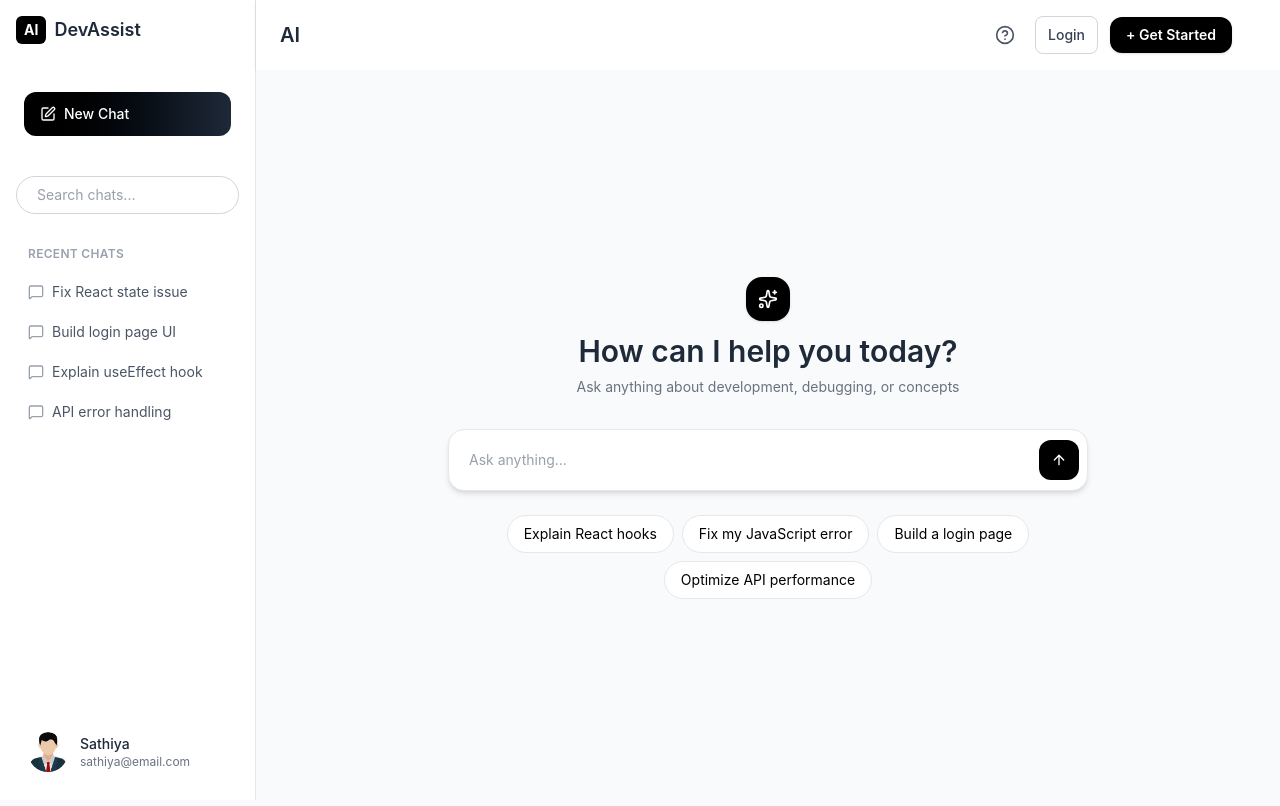
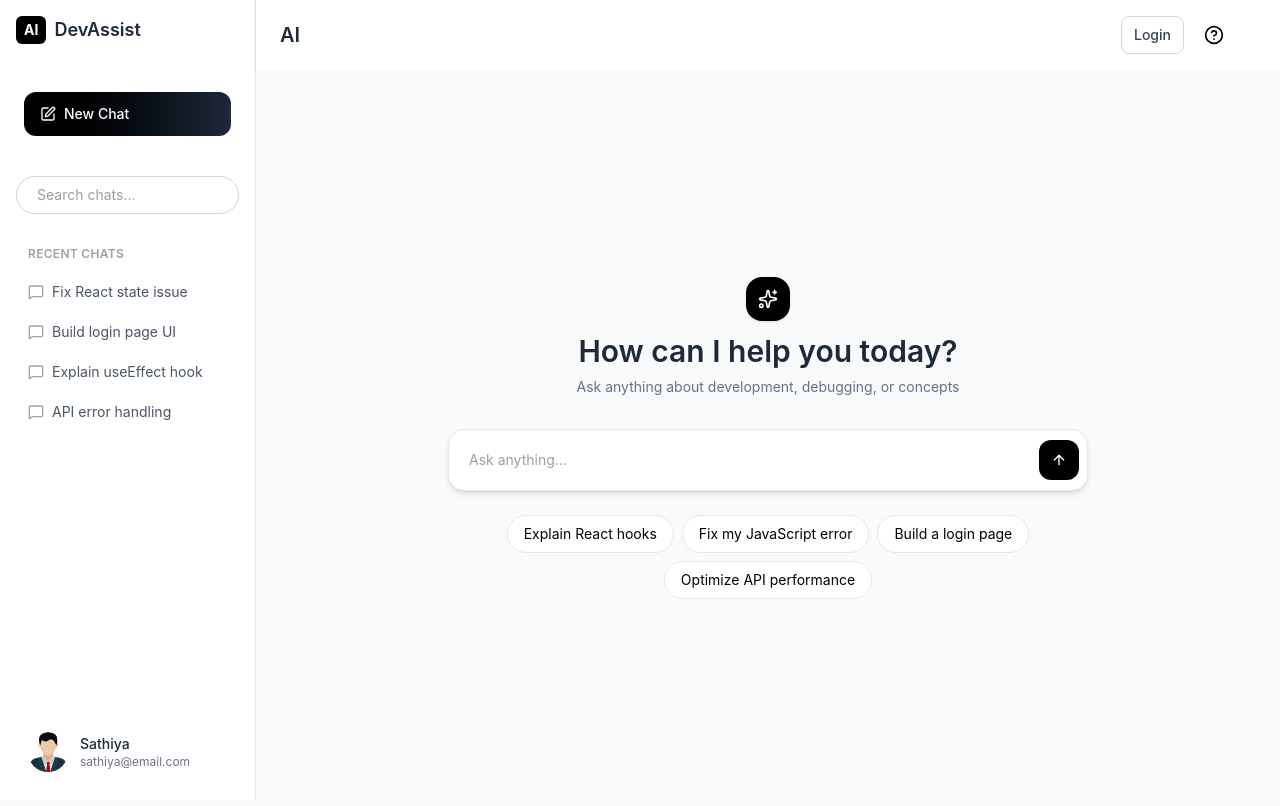
Before and after one commit to Nsathiya2003/DevAssist_Frontend, a React (Vite) app: page / in a window 1280 px wide. Built offline with nearby package versions, Linux system fonts and the light colour scheme.

Commit message:
Change the header items

```diff
--- a/src/components/Header.jsx
+++ b/src/components/Header.jsx
@@ -1,7 +1,11 @@
-import { CircleQuestionMark } from "lucide-react";
+import { CircleQuestionMark, Plus } from "lucide-react";
+import { useState } from "react";
+import AuthModal from "./Login";
 
 export default function Header() {
+  const [open, setOpen] = useState(false);
   return (
+    <>
       <header className="flex items-center justify-between px-6 py-4 bg-white shadow-sm">
         {/* Left Section */}
         <div>
@@ -9,24 +13,34 @@ export default function Header() {
         </div>
         {/* Right Section */}
         <div className="flex items-center gap-3 pr-6">
-        {/* Help Icon */}
-        <button className="p-2 rounded-full hover:bg-gray-100 transition">
-          <CircleQuestionMark className="w-5 h-5 text-gray-600" />
-        </button>
-
           {/* Login */}
           <a
-          href="#"
-          className="px-3 py-2 text-sm font-medium text-gray-700 border border-gray-300 rounded-lg hover:bg-gray-100 hover:border-gray-400 transition"
+            onClick={() => setOpen(true)}
+            className="px-3 py-2 text-sm font-medium text-gray-700 border border-gray-300 rounded-lg hover:bg-gray-100 hover:border-gray-400 transition cursor-pointer"
           >
             Login
           </a>
+          {/* Help Icon */}
+
+          <div className="relative group w-fit">
+            <button className="p-2 rounded-lg">
+              <CircleQuestionMark className="w-5 h-5" />
+            </button>
+
+            {/* Tooltip */}
+          </div>
 
           {/* Primary CTA */}
-        <button className="px-4 py-2 text-sm font-semibold text-white bg-black rounded-xl hover:bg-gray-800 transition shadow-sm cursor-pointer ">
-          + Get Started
-        </button>
+          {/* <button
+            className="px-4 py-2 text-sm font-semibold text-white bg-black rounded-xl hover:bg-gray-800 transition shadow-sm cursor-pointer flex items-center gap-2"
+            onClick={() => setOpen(true)}
+          >
+            <Plus className="w-5 h-5" />
+            Get Started
+          </button> */}
         </div>
       </header>
+      {open && <AuthModal open={open} onClose={() => setOpen(false)} />}
+    </>
   );
 }
```
Lines whose indentation alone changed are shown as unchanged.
